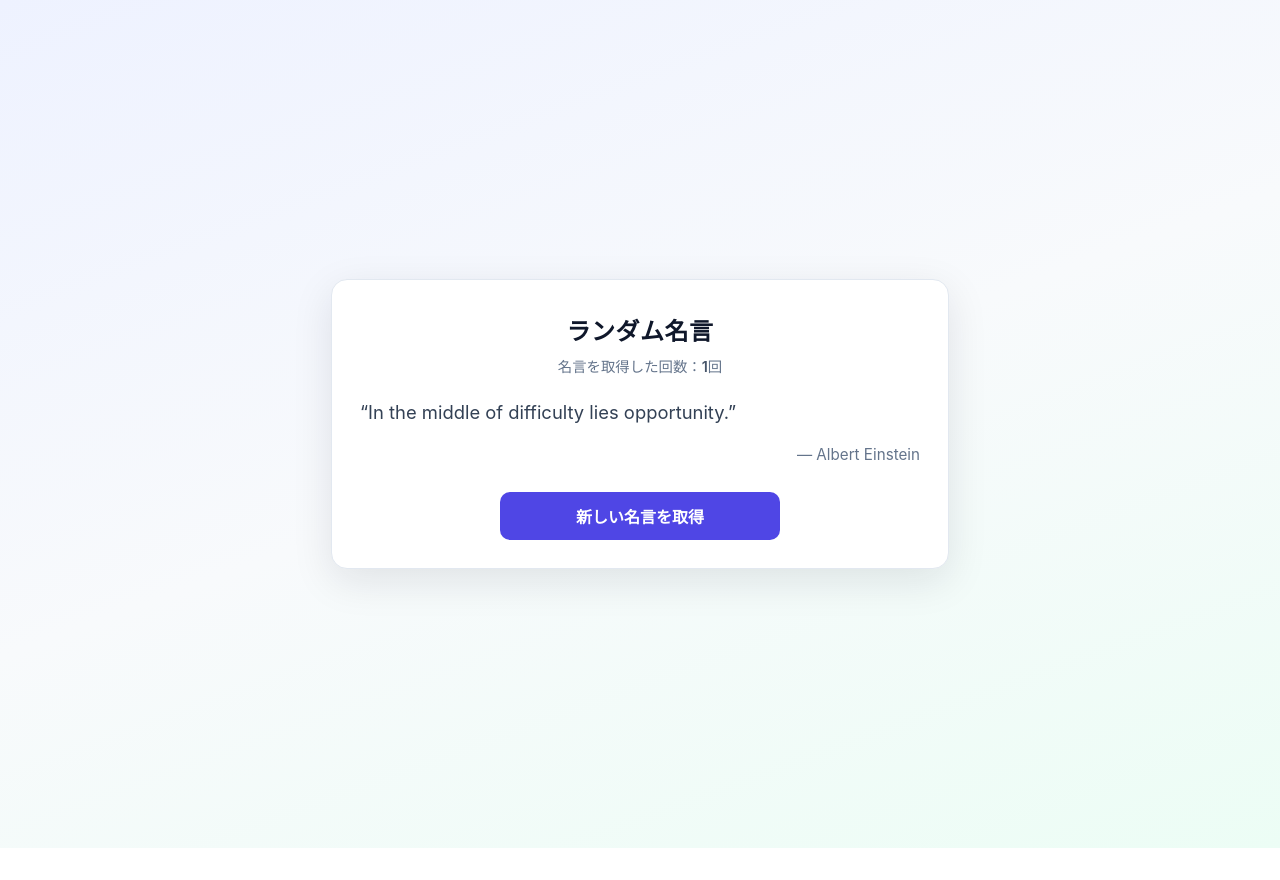
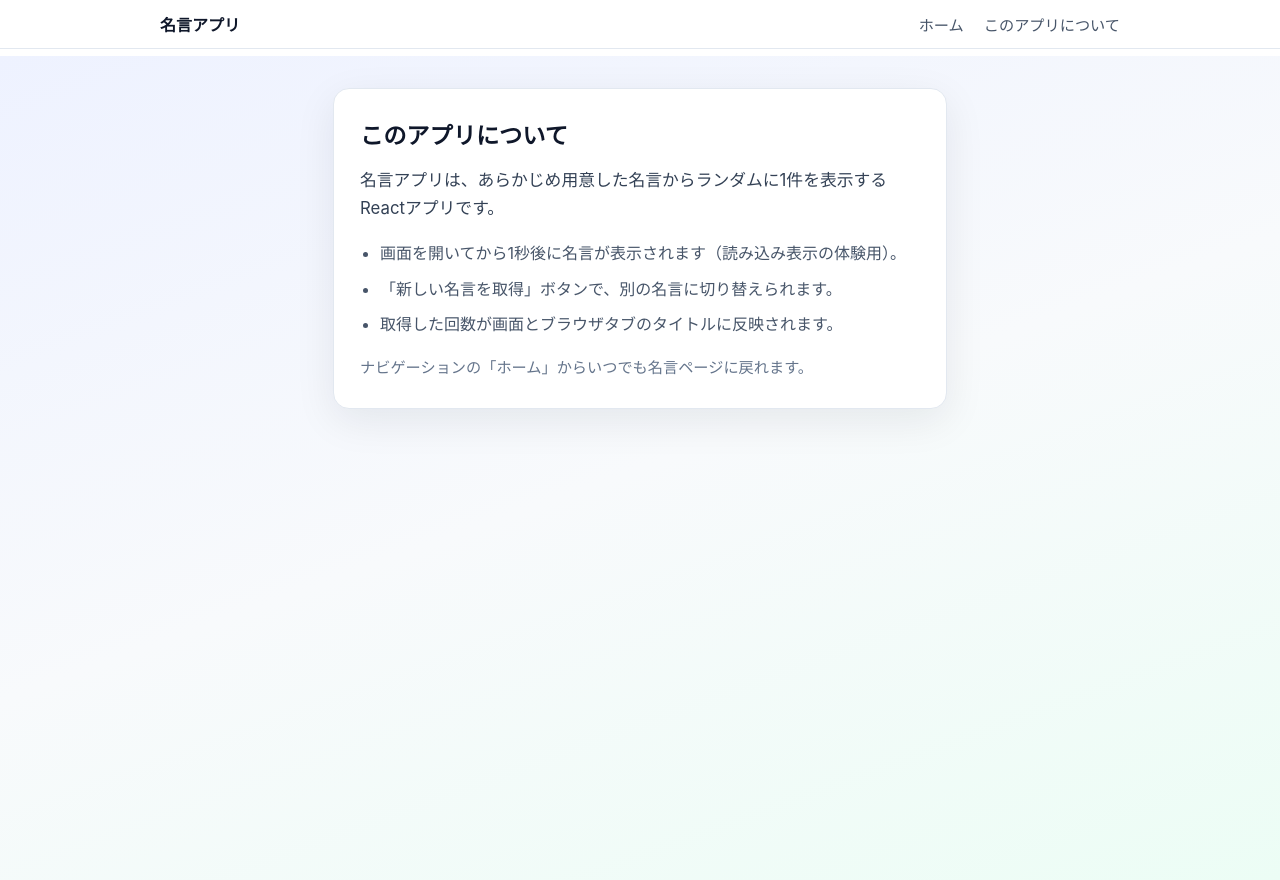
Before and after one commit to Shogo-Mato510/my-react-app, a React (Create React App) app: page /about in a window 1280 px wide. Before the commit the page ends 848 px from the top, so only its background shows below. Built offline with nearby package versions, Linux system fonts and the light colour scheme.

Commit message:
React Router追加：Home・Aboutページ・Navbar実装

```diff
--- a/package.json
+++ b/package.json
@@ -9,6 +9,7 @@
     "@testing-library/user-event": "^13.5.0",
     "react": "^19.2.5",
     "react-dom": "^19.2.5",
+    "react-router-dom": "^7.15.0",
     "react-scripts": "5.0.1",
     "web-vitals": "^2.1.4"
   },
--- a/src/App.css
+++ b/src/App.css
@@ -1,5 +1,9 @@
+.app-shell {
+  padding-top: 56px;
+}
+
 .App {
-  min-height: 100vh;
+  min-height: calc(100vh - 56px);
   margin: 0;
   display: flex;
   align-items: center;
@@ -98,3 +102,57 @@
   opacity: 0.65;
   cursor: not-allowed;
 }
+
+.page-about {
+  min-height: calc(100vh - 56px);
+  margin: 0;
+  display: flex;
+  align-items: flex-start;
+  justify-content: center;
+  padding: 32px 16px 48px;
+  background: linear-gradient(160deg, #eef2ff 0%, #f8fafc 50%, #ecfdf5 100%);
+  font-family: -apple-system, BlinkMacSystemFont, 'Segoe UI', Roboto, 'Hiragino Sans',
+    'Hiragino Kaku Gothic ProN', Meiryo, sans-serif;
+  color: #1e293b;
+}
+
+.about-card {
+  width: min(100%, 560px);
+  background: #ffffff;
+  border: 1px solid #e2e8f0;
+  border-radius: 16px;
+  padding: 28px 26px;
+  box-shadow: 0 12px 40px rgba(15, 23, 42, 0.08);
+}
+
+.about-heading {
+  margin: 0 0 16px;
+  font-size: 1.45rem;
+  font-weight: 700;
+  color: #0f172a;
+}
+
+.about-lead {
+  margin: 0 0 18px;
+  font-size: 1.05rem;
+  line-height: 1.65;
+  color: #334155;
+}
+
+.about-list {
+  margin: 0 0 18px;
+  padding-left: 1.25rem;
+  color: #475569;
+  line-height: 1.7;
+}
+
+.about-list li {
+  margin-bottom: 8px;
+}
+
+.about-footer {
+  margin: 0;
+  font-size: 0.95rem;
+  color: #64748b;
+  line-height: 1.6;
+}
--- a/src/App.js
+++ b/src/App.js
@@ -1,108 +1,20 @@
-import { useState, useEffect } from 'react';
+import { BrowserRouter, Routes, Route } from 'react-router-dom';
 import './App.css';
-import QuoteCard from './QuoteCard';
-import FetchButton from './FetchButton';
-
-const QUOTES = [
-  {
-    content: 'The only way to do great work is to love what you do.',
-    author: 'Steve Jobs',
-  },
-  {
-    content: '千里の道も一歩から。',
-    author: '老子（伝）',
-  },
-  {
-    content: 'In the middle of difficulty lies opportunity.',
-    author: 'Albert Einstein',
-  },
-  {
-    content: '七転び八起き。',
-    author: 'ことわざ',
-  },
-  {
-    content: 'It does not matter how slowly you go as long as you do not stop.',
-    author: 'Confucius',
-  },
-  {
-    content: 'できると思えば、できる。',
-    author: '亨利・フォード（意訳）',
-  },
-  {
-    content: 'We are what we repeatedly do. Excellence, then, is not an act, but a habit.',
-    author: 'Aristotle',
-  },
-  {
-    content: '失敗は成功のもと。',
-    author: 'ことわざ',
-  },
-  {
-    content: 'The future belongs to those who believe in the beauty of their dreams.',
-    author: 'Eleanor Roosevelt',
-  },
-  {
-    content: '為せば成る。',
-    author: '上杉鷹山（伝）',
-  },
-];
-
-function pickRandomQuote(current) {
-  if (QUOTES.length <= 1) return QUOTES[0];
-  let next;
-  do {
-    next = QUOTES[Math.floor(Math.random() * QUOTES.length)];
-  } while (
-    current &&
-    next.content === current.content &&
-    next.author === current.author
-  );
-  return next;
-}
+import Navbar from './Navbar';
+import Home from './pages/Home';
+import About from './pages/About';
 
 function App() {
-  const [quote, setQuote] = useState(null);
-  const [loading, setLoading] = useState(true);
-  const [fetchCount, setFetchCount] = useState(0);
-
-  useEffect(() => {
-    document.title =
-      fetchCount === 0
-        ? '名言アプリ'
-        : `名言アプリ（${fetchCount}回取得済み）`;
-  }, [fetchCount]);
-
-  useEffect(() => {
-    setLoading(true);
-    const timerId = setTimeout(() => {
-      setQuote(pickRandomQuote(null));
-      setFetchCount((c) => c + 1);
-      setLoading(false);
-    }, 1000);
-
-    return () => clearTimeout(timerId);
-  }, []);
-
-  const handleNewQuote = () => {
-    setQuote((prev) => pickRandomQuote(prev));
-    setFetchCount((c) => c + 1);
-  };
-
   return (
-    <div className="App">
-      <main className="quote-card">
-        <h1 className="quote-heading">ランダム名言</h1>
-
-        <p className="quote-counter" aria-live="polite">
-          名言を取得した回数：<strong>{fetchCount}</strong>回
-        </p>
-
-        {loading && <p className="quote-status">読み込み中...</p>}
-
-        {!loading && <QuoteCard quote={quote} />}
-
-        <FetchButton onClick={handleNewQuote} loading={loading} />
-      </main>
-    </div>
+    <BrowserRouter>
+      <Navbar />
+      <div className="app-shell">
+        <Routes>
+          <Route path="/" element={<Home />} />
+          <Route path="/about" element={<About />} />
+        </Routes>
+      </div>
+    </BrowserRouter>
   );
 }
 
--- /dev/null
+++ b/src/Navbar.css
@@ -0,0 +1,42 @@
+.navbar {
+  position: fixed;
+  top: 0;
+  left: 0;
+  right: 0;
+  z-index: 100;
+  background: rgba(255, 255, 255, 0.92);
+  border-bottom: 1px solid #e2e8f0;
+  backdrop-filter: blur(8px);
+}
+
+.navbar-inner {
+  max-width: 960px;
+  margin: 0 auto;
+  padding: 12px 20px;
+  display: flex;
+  align-items: center;
+  justify-content: space-between;
+  gap: 16px;
+}
+
+.navbar-brand {
+  font-weight: 700;
+  font-size: 1rem;
+  color: #0f172a;
+}
+
+.navbar-links {
+  display: flex;
+  align-items: center;
+  gap: 20px;
+}
+
+.navbar-link {
+  font-size: 0.95rem;
+  color: #475569;
+  text-decoration: none;
+}
+
+.navbar-link:hover {
+  color: #4f46e5;
+}
--- /dev/null
+++ b/src/Navbar.js
@@ -0,0 +1,22 @@
+import { Link } from 'react-router-dom';
+import './Navbar.css';
+
+function Navbar() {
+  return (
+    <header className="navbar">
+      <div className="navbar-inner">
+        <span className="navbar-brand">名言アプリ</span>
+        <nav className="navbar-links" aria-label="メインナビゲーション">
+          <Link className="navbar-link" to="/">
+            ホーム
+          </Link>
+          <Link className="navbar-link" to="/about">
+            このアプリについて
+          </Link>
+        </nav>
+      </div>
+    </header>
+  );
+}
+
+export default Navbar;
--- /dev/null
+++ b/src/pages/About.js
@@ -0,0 +1,29 @@
+import { useEffect } from 'react';
+import '../App.css';
+
+function About() {
+  useEffect(() => {
+    document.title = 'このアプリについて - 名言アプリ';
+  }, []);
+
+  return (
+    <div className="page-about">
+      <main className="about-card">
+        <h1 className="about-heading">このアプリについて</h1>
+        <p className="about-lead">
+          名言アプリは、あらかじめ用意した名言からランダムに1件を表示するReactアプリです。
+        </p>
+        <ul className="about-list">
+          <li>画面を開いてから1秒後に名言が表示されます（読み込み表示の体験用）。</li>
+          <li>「新しい名言を取得」ボタンで、別の名言に切り替えられます。</li>
+          <li>取得した回数が画面とブラウザタブのタイトルに反映されます。</li>
+        </ul>
+        <p className="about-footer">
+          ナビゲーションの「ホーム」からいつでも名言ページに戻れます。
+        </p>
+      </main>
+    </div>
+  );
+}
+
+export default About;
--- /dev/null
+++ b/src/pages/Home.js
@@ -0,0 +1,109 @@
+import { useState, useEffect } from 'react';
+import '../App.css';
+import QuoteCard from '../QuoteCard';
+import FetchButton from '../FetchButton';
+
+const QUOTES = [
+  {
+    content: 'The only way to do great work is to love what you do.',
+    author: 'Steve Jobs',
+  },
+  {
+    content: '千里の道も一歩から。',
+    author: '老子（伝）',
+  },
+  {
+    content: 'In the middle of difficulty lies opportunity.',
+    author: 'Albert Einstein',
+  },
+  {
+    content: '七転び八起き。',
+    author: 'ことわざ',
+  },
+  {
+    content: 'It does not matter how slowly you go as long as you do not stop.',
+    author: 'Confucius',
+  },
+  {
+    content: 'できると思えば、できる。',
+    author: '亨利・フォード（意訳）',
+  },
+  {
+    content: 'We are what we repeatedly do. Excellence, then, is not an act, but a habit.',
+    author: 'Aristotle',
+  },
+  {
+    content: '失敗は成功のもと。',
+    author: 'ことわざ',
+  },
+  {
+    content: 'The future belongs to those who believe in the beauty of their dreams.',
+    author: 'Eleanor Roosevelt',
+  },
+  {
+    content: '為せば成る。',
+    author: '上杉鷹山（伝）',
+  },
+];
+
+function pickRandomQuote(current) {
+  if (QUOTES.length <= 1) return QUOTES[0];
+  let next;
+  do {
+    next = QUOTES[Math.floor(Math.random() * QUOTES.length)];
+  } while (
+    current &&
+    next.content === current.content &&
+    next.author === current.author
+  );
+  return next;
+}
+
+function Home() {
+  const [quote, setQuote] = useState(null);
+  const [loading, setLoading] = useState(true);
+  const [fetchCount, setFetchCount] = useState(0);
+
+  useEffect(() => {
+    document.title =
+      fetchCount === 0
+        ? '名言アプリ'
+        : `名言アプリ（${fetchCount}回取得済み）`;
+  }, [fetchCount]);
+
+  useEffect(() => {
+    setLoading(true);
+    const timerId = setTimeout(() => {
+      setQuote(pickRandomQuote(null));
+      setFetchCount((c) => c + 1);
+      setLoading(false);
+    }, 1000);
+
+    return () => clearTimeout(timerId);
+  }, []);
+
+  const handleNewQuote = () => {
+    setQuote((prev) => pickRandomQuote(prev));
+    setFetchCount((c) => c + 1);
+  };
+
+  return (
+    <div className="App">
+      <main className="quote-card">
+        <h1 className="quote-heading">ランダム名言</h1>
+
+        <p className="quote-counter" aria-live="polite">
+          名言を取得した回数：<strong>{fetchCount}</strong>回
+        </p>
+
+        {loading && <p className="quote-status">読み込み中...</p>}
+
+        {!loading && <QuoteCard quote={quote} />}
+
+        <FetchButton onClick={handleNewQuote} loading={loading} />
+      </main>
+    </div>
+  );
+}
+
+export default Home;
```
Also changed, not shown: 2 other files (tests, documents, lock files or other folders).
